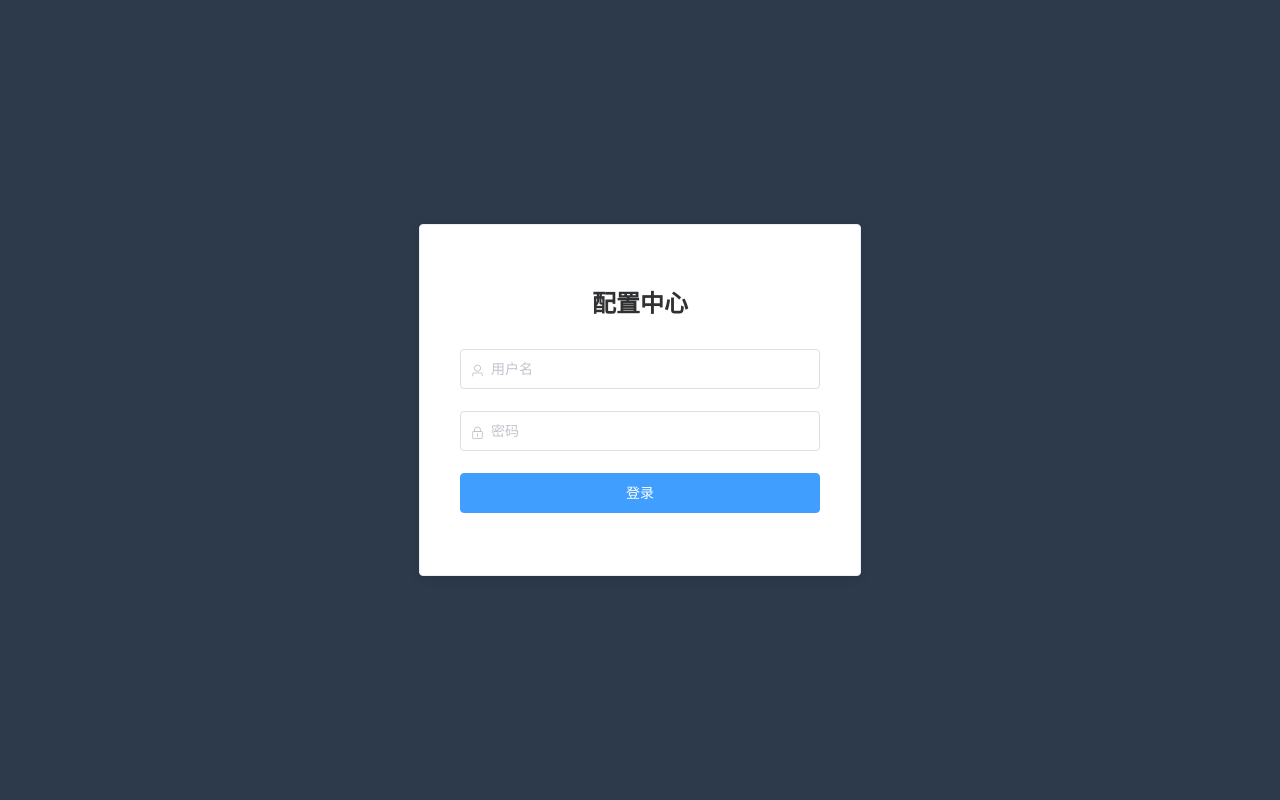
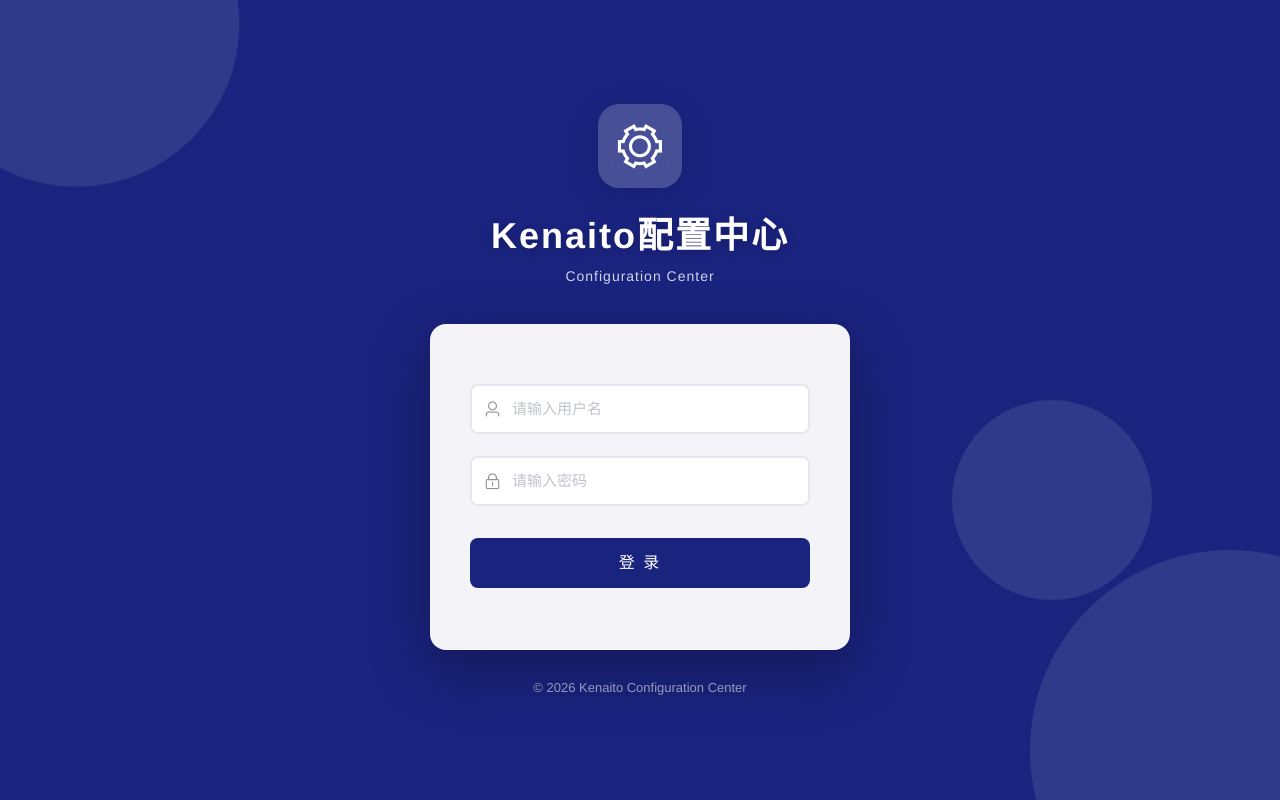
Before and after one commit to odboy-tianjun/kenaito-conf, a Vue app in the folder web/: page /#/login in a window 1280 px wide. Built offline with nearby package versions, Linux system fonts and the light colour scheme.

Commit message:
style: 优化登录页面，升级为科技风现代界面

```diff
--- a/web/src/views/Login.vue
+++ b/web/src/views/Login.vue
@@ -1,19 +1,60 @@
 <template>
   <div class="login-container">
-    <el-card class="login-card">
-      <h2 class="login-title">配置中心</h2>
-      <el-form :model="form" :rules="rules" ref="form" label-width="0">
+    <div class="login-background">
+      <div class="bg-circle circle-1"></div>
+      <div class="bg-circle circle-2"></div>
+      <div class="bg-circle circle-3"></div>
+    </div>
+
+    <div class="login-wrapper">
+      <div class="login-header">
+        <div class="logo-icon">
+          <i class="el-icon-setting"></i>
+        </div>
+        <h1 class="login-title">Kenaito配置中心</h1>
+        <p class="login-subtitle">Configuration Center</p>
+      </div>
+
+      <div class="login-card">
+        <el-form :model="form" :rules="rules" ref="form" class="login-form">
           <el-form-item prop="userName">
-          <el-input v-model="form.userName" placeholder="用户名" prefix-icon="el-icon-user"></el-input>
+            <el-input
+              v-model="form.userName"
+              placeholder="请输入用户名"
+              prefix-icon="el-icon-user"
+              size="large"
+            ></el-input>
           </el-form-item>
+
           <el-form-item prop="password">
-          <el-input v-model="form.password" type="password" placeholder="密码" prefix-icon="el-icon-lock" @keyup.enter.native="handleLogin"></el-input>
+            <el-input
+              v-model="form.password"
+              type="password"
+              placeholder="请输入密码"
+              prefix-icon="el-icon-lock"
+              size="large"
+              @keyup.enter.native="handleLogin"
+            ></el-input>
           </el-form-item>
+
           <el-form-item>
-          <el-button type="primary" @click="handleLogin" :loading="loading" style="width: 100%">登录</el-button>
+            <el-button
+              type="primary"
+              @click="handleLogin"
+              :loading="loading"
+              size="large"
+              class="login-button"
+            >
+              {{ loading ? '登录中...' : '登 录' }}
+            </el-button>
           </el-form-item>
         </el-form>
-    </el-card>
+      </div>
+
+      <div class="login-footer">
+        <span>© 2026 Kenaito Configuration Center</span>
+      </div>
+    </div>
   </div>
 </template>
 
@@ -59,19 +100,243 @@ export default {
 
 <style scoped>
 .login-container {
+  min-height: 100vh;
   display: flex;
   justify-content: center;
   align-items: center;
-  height: 100vh;
-  background: #2d3a4b;
+  background: #1a237e;
+  position: relative;
+  overflow: hidden;
 }
-.login-card {
+
+.login-background {
+  position: absolute;
+  width: 100%;
+  height: 100%;
+  top: 0;
+  left: 0;
+  pointer-events: none;
+}
+
+.bg-circle {
+  position: absolute;
+  border-radius: 50%;
+  background: rgba(255, 255, 255, 0.1);
+  animation: float 20s infinite ease-in-out;
+}
+
+.circle-1 {
+  width: 300px;
+  height: 300px;
+  top: -100px;
+  left: -100px;
+  animation-delay: 0s;
+}
+
+.circle-2 {
   width: 400px;
+  height: 400px;
+  bottom: -150px;
+  right: -150px;
+  animation-delay: 5s;
+}
+
+.circle-3 {
+  width: 200px;
+  height: 200px;
+  top: 50%;
+  right: 10%;
+  animation-delay: 10s;
+}
+
+@keyframes float {
+  0%, 100% {
+    transform: translate(0, 0) scale(1);
+  }
+  33% {
+    transform: translate(30px, -30px) scale(1.1);
+  }
+  66% {
+    transform: translate(-20px, 20px) scale(0.9);
+  }
+}
+
+.login-wrapper {
+  position: relative;
+  z-index: 1;
+  width: 100%;
+  max-width: 420px;
   padding: 20px;
 }
+
+.login-header {
+  text-align: center;
+  margin-bottom: 40px;
+  animation: fadeInDown 0.6s ease-out;
+}
+
+.logo-icon {
+  display: inline-block;
+  width: 80px;
+  height: 80px;
+  background: rgba(255, 255, 255, 0.2);
+  border-radius: 20px;
+  margin-bottom: 20px;
+  backdrop-filter: blur(10px);
+  box-shadow: 0 8px 32px rgba(0, 0, 0, 0.1);
+  animation: pulse 2s infinite ease-in-out;
+}
+
+.logo-icon i {
+  font-size: 48px;
+  color: #fff;
+  line-height: 80px;
+}
+
 .login-title {
+  font-size: 36px;
+  font-weight: 600;
+  color: #fff;
+  margin: 0 0 10px 0;
+  text-shadow: 0 2px 10px rgba(0, 0, 0, 0.2);
+  letter-spacing: 2px;
+}
+
+.login-subtitle {
+  font-size: 14px;
+  color: rgba(255, 255, 255, 0.8);
+  margin: 0;
+  letter-spacing: 1px;
+}
+
+.login-card {
+  background: rgba(255, 255, 255, 0.95);
+  border-radius: 16px;
+  padding: 40px;
+  box-shadow: 0 20px 60px rgba(0, 0, 0, 0.3);
+  backdrop-filter: blur(10px);
+  animation: fadeInUp 0.6s ease-out;
+}
+
+.login-form {
+  margin-top: 20px;
+}
+
+.login-form >>> .el-input__inner {
+  height: 50px;
+  line-height: 50px;
+  border-radius: 8px;
+  border: 2px solid #e4e7ed;
+  font-size: 15px;
+  transition: all 0.3s ease;
+}
+
+.login-form >>> .el-input__inner:focus {
+  border-color: #1a237e;
+  box-shadow: 0 0 0 2px rgba(26, 35, 126, 0.1);
+}
+
+.login-form >>> .el-input__prefix {
+  left: 10px;
+  font-size: 18px;
+  color: #909399;
+}
+
+.login-form >>> .el-input--prefix .el-input__inner {
+  padding-left: 40px;
+}
+
+.login-button {
+  width: 100%;
+  height: 50px;
+  border-radius: 8px;
+  font-size: 16px;
+  font-weight: 500;
+  letter-spacing: 2px;
+  background: #1a237e;
+  border: none;
+  transition: all 0.3s ease;
+  margin-top: 10px;
+}
+
+.login-button:hover {
+  transform: translateY(-2px);
+  box-shadow: 0 10px 25px rgba(26, 35, 126, 0.4);
+}
+
+.login-button:active {
+  transform: translateY(0);
+}
+
+.login-footer {
   text-align: center;
-  color: #303133;
-  margin-bottom: 30px;
+  margin-top: 30px;
+  color: rgba(255, 255, 255, 0.6);
+  font-size: 13px;
+  animation: fadeIn 0.8s ease-out;
+}
+
+@keyframes fadeInDown {
+  from {
+    opacity: 0;
+    transform: translateY(-30px);
+  }
+  to {
+    opacity: 1;
+    transform: translateY(0);
+  }
+}
+
+@keyframes fadeInUp {
+  from {
+    opacity: 0;
+    transform: translateY(30px);
+  }
+  to {
+    opacity: 1;
+    transform: translateY(0);
+  }
+}
+
+@keyframes fadeIn {
+  from {
+    opacity: 0;
+  }
+  to {
+    opacity: 1;
+  }
+}
+
+@keyframes pulse {
+  0%, 100% {
+    transform: scale(1);
+  }
+  50% {
+    transform: scale(1.05);
+  }
+}
+
+@media (max-width: 480px) {
+  .login-wrapper {
+    padding: 15px;
+  }
+
+  .login-card {
+    padding: 30px 20px;
+  }
+
+  .login-title {
+    font-size: 28px;
+  }
+
+  .logo-icon {
+    width: 60px;
+    height: 60px;
+  }
+
+  .logo-icon i {
+    font-size: 36px;
+    line-height: 60px;
+  }
 }
 </style>
```
Lines whose indentation alone changed are shown as unchanged.
